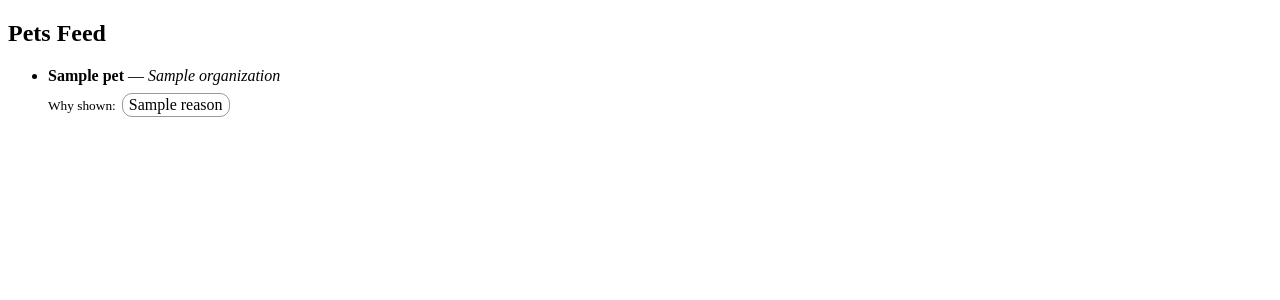
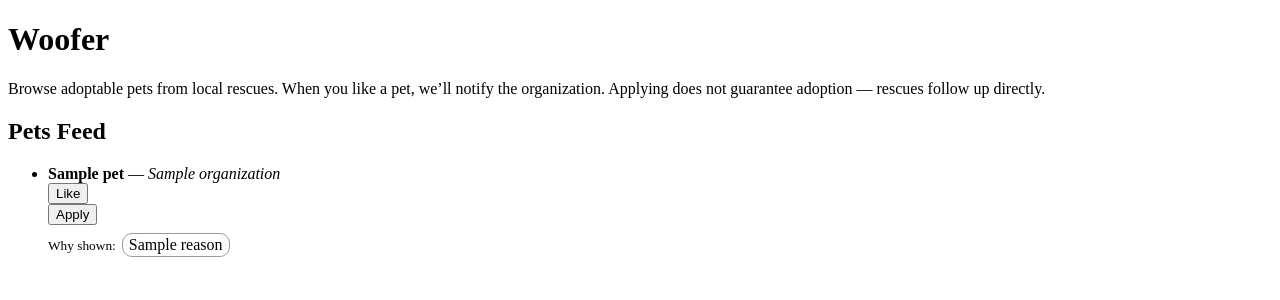
Before and after one commit to beniandthe/woofer-backend, a Django app: page / in a window 1280 px wide. Shown: the top 300 px of the page. Run offline with Django 5.2, Linux system fonts and the light colour scheme; tables that the repository leaves empty hold one stand-in row (values such as "Sample post"); a database or web service that is not in the repository returns one stand-in record (values such as "Sample title"); data that the repository does not hold is empty.

Commit message:
feat(web): complete browse → like → apply → confirm journey

```diff
--- a/web/app/api_client.py
+++ b/web/app/api_client.py
@@ -6,34 +6,49 @@ API_BASE_URL = os.getenv("WOOFER_API_BASE_URL", "http://127.0.0.1:8000")
 DEV_USER = os.getenv("WOOFER_DEV_USER")
 
 class WooferAPIError(Exception):
-    def __init__(self, status_code: int, payload: Any):
-        self.status_code = status_code
-        self.payload = payload
-        super().__init__(f"Woofer API Error {status_code}")
+	def __init__(self, status_code: int, payload: Any):
+		self.status_code = status_code
+		self.payload = payload
+		super().__init__(f"Woofer API Error {status_code}")
 
 def api_get(path: str, token: Optional[str] = None, params: Optional[Dict[str, Any]] = None) -> Dict[str, Any]:
-    url = f"{API_BASE_URL}{path}"
-    headers = {"Accept": "application/json"}
+	url = f"{API_BASE_URL}{path}"
+	headers = {"Accept": "application/json"}
 
-    if DEV_USER:
-        headers["X-Woofer-Dev-User"] = DEV_USER
+	if DEV_USER:
+		headers["X-Woofer-Dev-User"] = DEV_USER
 
-    if token:
-        headers["Authorization"] = f"Bearer {token}"
+	if token:
+		headers["Authorization"] = f"Bearer {token}"
 
-    resp = requests.get(url, headers=headers, params=params, timeout=10)
+	resp = requests.get(url, headers=headers, params=params, timeout=10)
 
-    try:
-        payload = resp.json()
-    except Exception:
-        payload = {
-            "ok": False,
-            "error": {"code": "NON_JSON_RESPONSE", "message": "API returned non-JSON", "details": {"text": resp.text}},
-            "request_id": None,
-            "timestamp": None,
-        }
+	try:
+		payload = resp.json()
+	except Exception:
+		payload = {
+			"ok": False,
+			"error": {"code": "NON_JSON_RESPONSE", "message": "API returned non-JSON", "details": {"text": resp.text}},
+			"request_id": None,
+			"timestamp": None,
+		}
 
-    if resp.status_code >= 400 or (isinstance(payload, dict) and payload.get("ok") is False):
-        raise WooferAPIError(resp.status_code, payload)
+	if resp.status_code >= 400 or (isinstance(payload, dict) and payload.get("ok") is False):
+		raise WooferAPIError(resp.status_code, payload)
 
-    return payload
+	return payload
+
+def api_post(path: str, body: dict):
+	url = f"{API_BASE_URL}{path}"
+	headers = {"Accept": "application/json"}
+	DEV_USER = os.getenv("WOOFER_DEV_USER")
+	if DEV_USER:
+		headers["X-Woofer-Dev-User"] = DEV_USER
+
+	resp = requests.post(url, headers=headers, json=body, timeout=10)
+	payload = resp.json()
+
+	if resp.status_code >= 400 or payload.get("ok") is False:
+		raise WooferAPIError(resp.status_code, payload)
+
+	return payload
--- /dev/null
+++ b/web/app/templates/confirmation.html
@@ -0,0 +1,4 @@
+<h2>{{ message }}</h2>
+<p>{{ disclaimer }}</p>
+<p>You can continue browsing other pets.</p>
+<a href="{% url 'home' %}">Back to pets</a>
--- a/web/app/templates/home.html
+++ b/web/app/templates/home.html
@@ -1,5 +1,12 @@
 <!doctype html>
 <html>
+<h1>Woofer</h1>
+<p>
+  Browse adoptable pets from local rescues.
+  When you like a pet, we’ll notify the organization.
+  Applying does not guarantee adoption — rescues follow up directly.
+</p>
+
 <h2>Pets Feed</h2>
 
 {% if api_result.ok %}
@@ -11,6 +18,14 @@
             <strong>{{ pet.name }}</strong>
             {% if pet.organization %}
               — <em>{{ pet.organization.name }}</em>
+	    <form method="post" action="{% url 'like_pet' pet.pet_id %}">
+  		{% csrf_token %}
+  		<button type="submit">Like</button>
+	    </form>
+	    <form method="post" action="{% url 'apply_pet' pet.pet_id pet.organization.organization_id %}">
+  		{% csrf_token %}
+  		<button type="submit">Apply</button>
+	    </form>
             {% endif %}
 
             {% if pet.why_shown %}
--- a/web/app/urls.py
+++ b/web/app/urls.py
@@ -3,4 +3,7 @@ from . import views
 
 urlpatterns = [
     path("", views.home, name="home"),
+    path("pets/<uuid:pet_id>/like/", views.like_pet, name="like_pet"),
+    path("pets/<uuid:pet_id>/apply/<uuid:org_id>/", views.apply_pet, name="apply_pet",),
+
 ]
--- a/web/app/views.py
+++ b/web/app/views.py
@@ -1,6 +1,6 @@
 import os
-from django.shortcuts import render
-from .api_client import api_get, WooferAPIError
+from django.shortcuts import render, redirect
+from .api_client import api_get, WooferAPIError, api_post
 
 # Create your views here.
 
@@ -15,3 +15,41 @@ def home(request):
     except WooferAPIError as e:
         # Canon: display API errors verbatim
         return render(request, "error.html", {"status_code": e.status_code, "payload": e.payload}, status=502)
+
+def like_pet(request, pet_id):
+    try:
+        api_post(f"/api/v1/pets/{pet_id}/interest", {})
+        return redirect("home")
+    except WooferAPIError as e:
+        return render(
+            request,
+            "error.html",
+            {"status_code": e.status_code, "payload": e.payload},
+            status=502,
+        )
+
+def apply_pet(request, pet_id, org_id):
+    try:
+        api_post(
+            "/api/v1/applications",
+            {
+                "pet_id": str(pet_id),
+                "organization_id": str(org_id),
+                "payload": {},
+            },
+        )
+        return render(
+            request,
+            "confirmation.html",
+            {
+                "message": "Application submitted.",
+                "disclaimer": "This is not an approval. The rescue will contact you directly."
+            },
+        )
+    except WooferAPIError as e:
+        return render(
+            request,
+            "error.html",
+            {"status_code": e.status_code, "payload": e.payload},
+            status=502,
+        )
```
